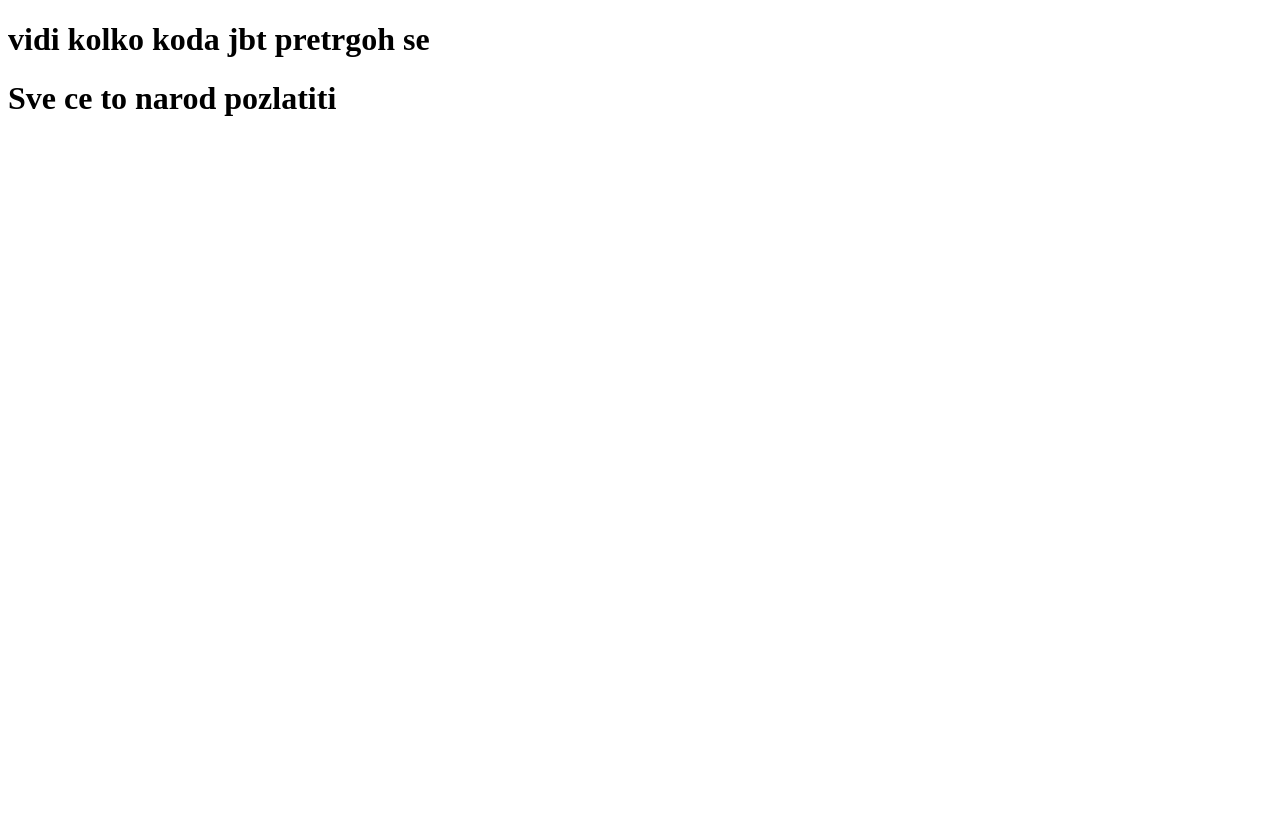
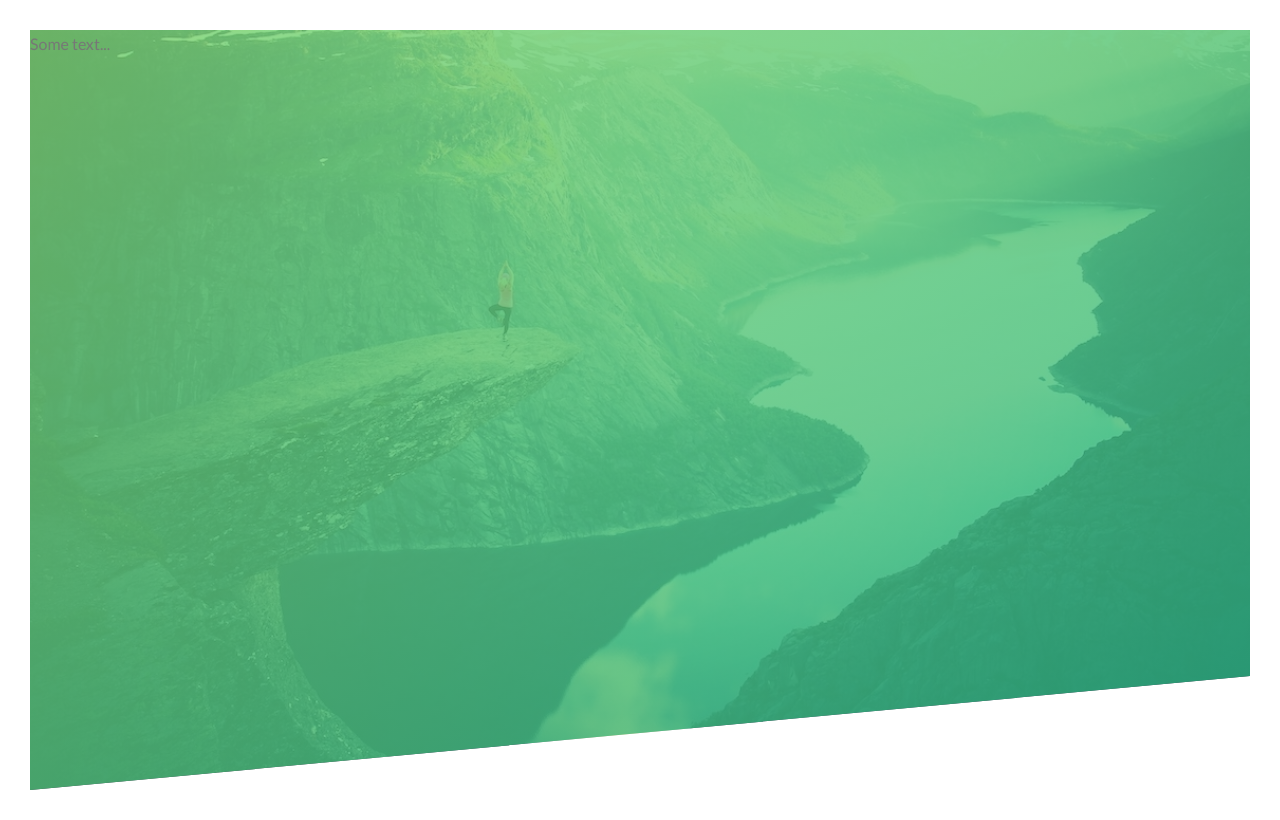
Before and after one commit to markovichn/kiki, a plain HTML site: page index.html in a window 1280 px wide. Drawn offline with Linux system fonts and the light colour scheme.

Commit message:
Dodao sam sliku i css -Marko

```diff
--- a/index.html
+++ b/index.html
@@ -1,27 +1,23 @@
-
 <!DOCTYPE html>
-<html lang="en">
+<html  lang="en">
 <head>
 <meta charset="UTF-8">
-    <meta name="viewport" content="width=device-width, initial-scale=1.0">
+<meta name="viewport" content="width=device-width,initial-scale=1.0">
 <meta http-equiv="X-UA-Compatible" content="ie=edge">
-    <link rel="stylesheet" href="css/style.css">
-    <link rel="shortcut icon" type="image/png" href="img/favicon.png">
-    <title>COBRA</title>
+<link href="https://fonts.googleapis.com/css?family=Lato:100,300,400,700,900" rel="stylesheet">
+<link rel="stylesheet" type="text/css" href="stylesheets/stajlsheet.css">
+<link rel="shortcut icon" type="image/png" href="img/HU8.jpg">
 
+<title>Natours |  What relaxes</title>
+</head>
 
-</head>
 <body>
+
 <header class="header">
-
-
+  Some text...
 </header>
-    <h1>vidi kolko koda jbt pretrgoh se</h1>
-    <h1>Sve ce to narod pozlatiti</h1>
-</body>
 
 
 
-
-
+</body>
 </html>
--- /dev/null
+++ b/stylesheets/stajlsheet.css
@@ -0,0 +1,26 @@
+* {
+  margin:0;
+  padding:0;
+  box-sizing: border-box;
+}
+
+
+body {
+  font-family:"Lato",sans-serif;
+  font-weight:400;
+  font-size:16px;
+  line-height:1.7;
+  color:#777;
+  padding:30px;
+}
+
+.header{
+  height: 95vh;
+  background-image:linear-gradient(to right bottom,
+  rgba(126, 213, 111, 0.808),
+  hsla(160, 64%, 43%, 0.808)),
+  url(../img/hero-small.jpg);
+  background-size:cover;
+  background-position:top;
+  clip-path:polygon(0 0,100% 0,100% 85%,0 100%);
+}
```
Also changed, not shown: img/HU8.jpg (added), img/hero-small.jpg (added), img/images.jpg (added), img/spfv.jpg (deleted), stylesheets/font/linea-basic-10.woff (added). Lines whose indentation alone changed are shown as unchanged.
